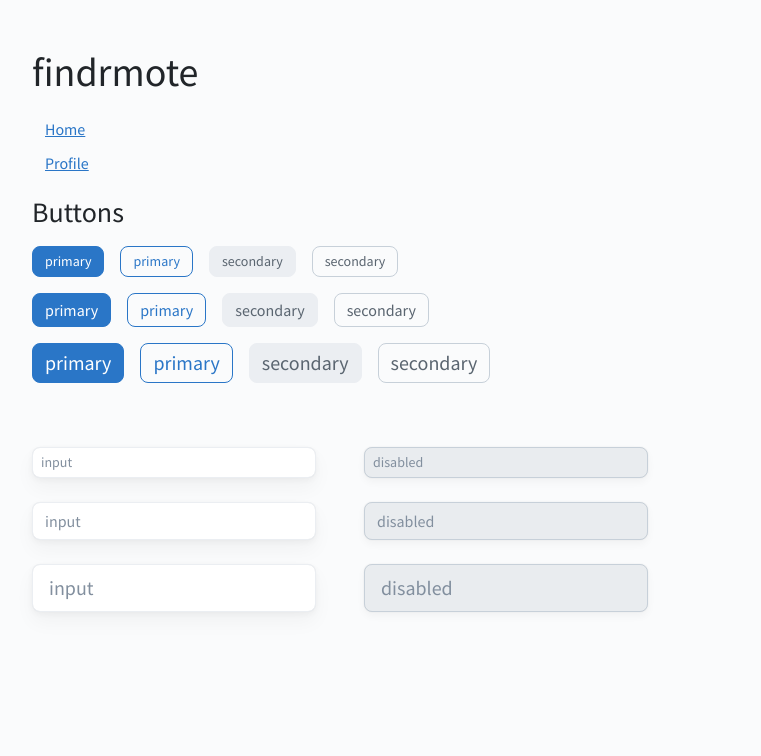
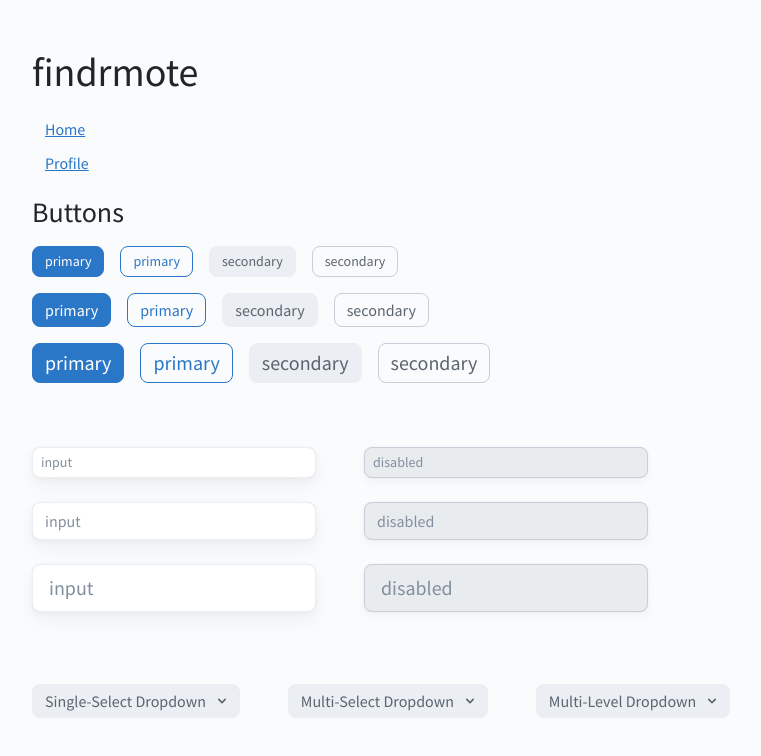
Before and after one commit to CIS-3750-Dream-Team/findrmote, a React (Create React App) app in the folder app/: page /components in a window 1280 px wide. Shown: the top 756 px of the page, without its empty margins (16-777 px from the left). Built offline with nearby package versions, Linux system fonts and the light colour scheme.

Commit message:
Add Dropdown to the Components page

```diff
--- a/app/src/js/App.js
+++ b/app/src/js/App.js
@@ -12,7 +12,7 @@ function App(props) {
       <div className='App p-5'>
         <h1> findrmote </h1>
 
-        <nav className="nav flex-column align-items-start w-25 my-3">
+        <nav className='nav flex-column align-items-start w-25 my-3'>
           <Link className='btn btn-link' to='/home'> Home </Link>
           <Link className='btn btn-link' to='/profile'> Profile </Link>
         </nav>
--- a/app/src/js/pages/Components.js
+++ b/app/src/js/pages/Components.js
@@ -3,8 +3,78 @@
  * Example usage of basic components
  */
 
+import {useState} from 'react';
+
+import Dropdown from '../components/Dropdown';
+
 
 function Components(props) {
+  // Options for the Single-Select Dropdown
+  const [options1, setOptions1] = useState([
+    {label: 'option 1', active: false},
+    {label: 'option 2', active: true},
+    {label: 'option 3', active: false}
+  ])
+
+  // Options for the Multi-Select Dropdown
+  const [options2, setOptions2] = useState([
+    {label: 'option 1'},
+    {label: 'option 2'},
+    {label: 'option 3'},
+    {label: 'option 4'}
+  ])
+
+  // Options for the Multi-Level Dropdown
+  const [options3, setOptions3] = useState([
+    {label: 'option 1', options: [
+      {label: 'sub-option 1'},
+      {label: 'sub-option 2'}
+    ]},
+    {label: 'option 2', options: [
+      {label: 'sub-option 3'},
+      {label: 'sub-option 4'}
+    ]}
+  ])
+
+  // Dropdown1 onClick handler (acts as a toggle, only one value selected at a time)
+  const setDropdown1 = selected => {
+    setOptions1(options1.map(({label, active}) => (
+      {label, active: (!active && label === selected)}
+    )));
+  }
+
+  // Dropdown2 onClick handler (allows for multiple values to be selected)
+  const setDropdown2 = selected => {
+    setOptions2(options2.map(({label, active}) => (
+      {label, active: (!active && label === selected) || (active && label !== selected)}
+    )));
+  }
+
+  const clearDropdown2 = _ => {
+    setOptions2(options2.map(({label}) => ({label, active: false})));
+  }
+
+  // Dropdown3 onClick handler (allows for multiple values to be selected)
+  const setDropdown3 = selected => {
+    setOptions3(options3.map(({label, active, options}) => ({
+      label,
+      active: (!active && label === selected),
+      options: options?.map(({label, active}) => ({
+        label, active: (!active && label === selected)
+      }))
+    })));
+  }
+
+  const clearDropdown3 = _ => {
+    setOptions3(options3.map(({label, options}) => ({
+      label,
+      active: false,
+      options: options?.map(({label}) => ({
+        label, active: false
+      }))
+    })));
+  }
+
   return (
     <div className='d-flex flex-column w-100 h-100 my-3'>
       <div className='d-flex flex-column mb-5 me-5'>
@@ -41,6 +111,34 @@ function Components(props) {
           <input className='form-control form-control-lg mb-4' placeholder='disabled' disabled />
         </div>
       </div>
+
+      <div className='d-flex flex mb-5 w-50'>
+        <Dropdown
+          id='dd1'
+          className='me-5'
+          name='Single-Select Dropdown'
+          options={options1}
+          onClick={setDropdown1}
+        />
+
+        <Dropdown
+          id='dd2'
+          className='me-5'
+          name='Multi-Select Dropdown'
+          options={options2}
+          onClick={setDropdown2}
+          clear={clearDropdown2}
+        />
+
+        <Dropdown
+          id='dd3'
+          className='me-5'
+          name='Multi-Level Dropdown'
+          options={options3}
+          onClick={setDropdown3}
+          clear={clearDropdown3}
+        />
+      </div>
     </div>
   )
 }
--- /dev/null
+++ b/app/src/js/utils/compars.js
@@ -0,0 +1,4 @@
+/* compars.js
+ * February 10, 2021
+ * Functions used to sort job listings.
+ */
--- /dev/null
+++ b/app/src/js/utils/filters.js
@@ -0,0 +1,4 @@
+/* filters.js
+ * February 10, 2021
+ * Functions used to filter job listings.
+ */
```
Also changed, not shown: app/src/js/pages/Home.js (+4 -4 lines).
